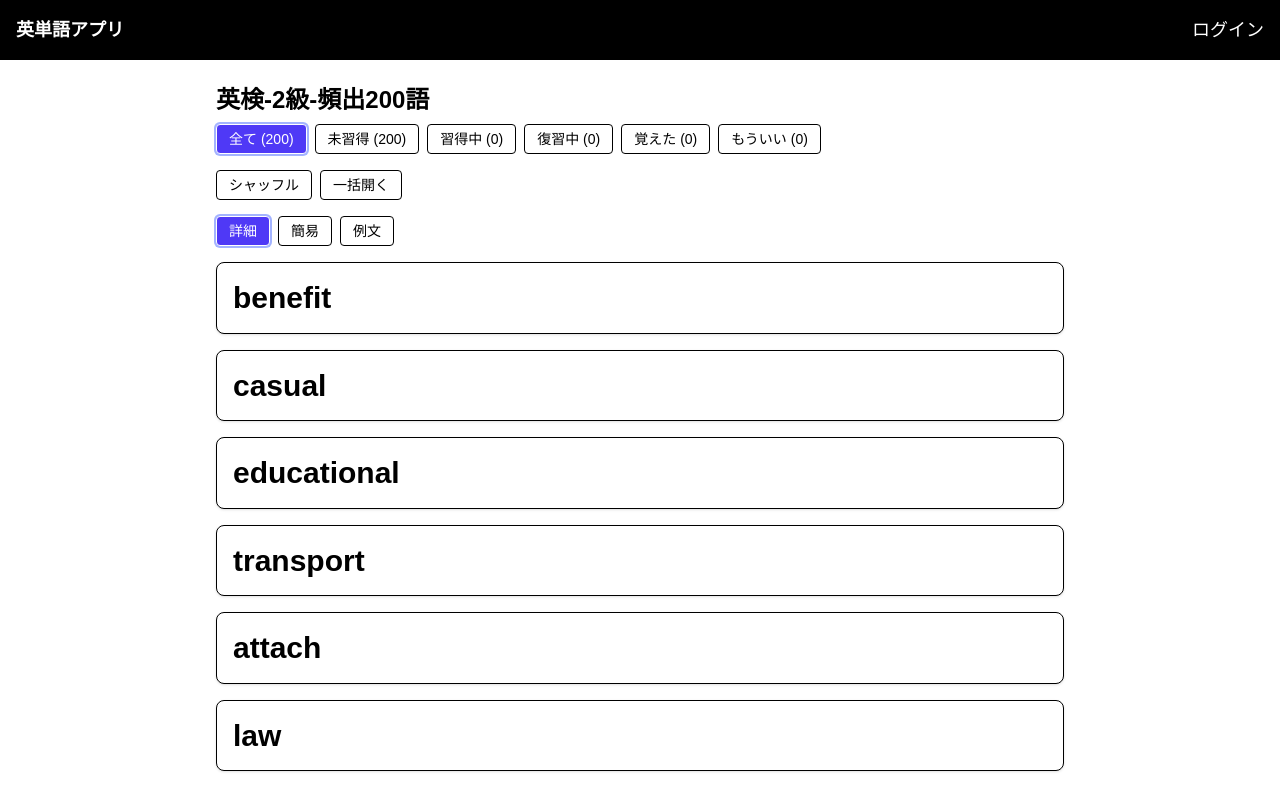
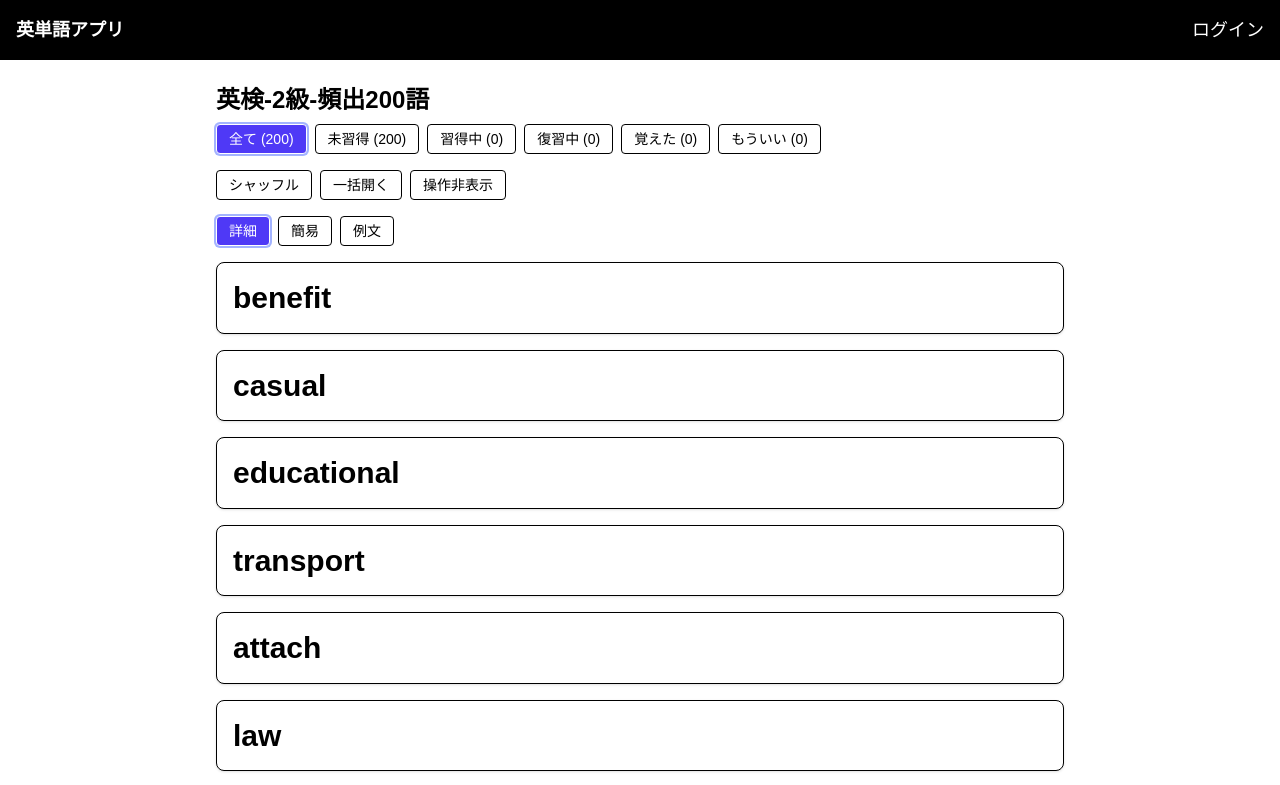
Before and after one commit to r77tchan/word, a Next.js app: page /list in a window 1280 px wide. Shown: the top 785 px of the page. Built offline with nearby package versions, Linux system fonts and the light colour scheme.

Commit message:
詳細展開時、操作ボタンを非表示にするオプション設定ボタンの追加

```diff
--- a/app/list/page.tsx
+++ b/app/list/page.tsx
@@ -239,6 +239,8 @@ type CardItemProps = {
   // 表示モード
   mode: DisplayMode;
   onChangeItemMode: (id: string, mode: DisplayMode) => void;
+  // 下部操作エリアの表示/非表示（グローバル制御）
+  showBottomControls?: boolean;
 };
 
 function CardItem({
@@ -253,6 +255,7 @@ function CardItem({
   onToggleSelect,
   mode,
   onChangeItemMode,
+  showBottomControls = true,
 }: CardItemProps) {
   const pointerDownRef = React.useRef<{ x: number; y: number } | null>(null);
 
@@ -484,6 +487,7 @@ function CardItem({
           )}
 
           {/* 下部操作エリア: 左=閉じる, 中=モードボタン, 右=ステータス */}
+          {showBottomControls && (
             <div className="mt-3 flex flex-col gap-2 sm:flex-row sm:items-center sm:justify-between">
               <div className="flex items-center gap-2">
                 <button
@@ -499,30 +503,26 @@ function CardItem({
                   閉じる
                 </button>
 
-              {/* 個別モード切替ボタン */}
+                {/* 個別モード切替ボタン（※一括移動モード中は非表示） */}
+                {!bulkMoveMode && (
                   <div className="flex items-center gap-1">
                     <ModeButton
                       label="詳細"
                       isActive={mode === "detail"}
-                  onClick={() =>
-                    !bulkMoveMode && onChangeItemMode(item.id, "detail")
-                  }
+                      onClick={() => onChangeItemMode(item.id, "detail")}
                     />
                     <ModeButton
                       label="簡易"
                       isActive={mode === "simple"}
-                  onClick={() =>
-                    !bulkMoveMode && onChangeItemMode(item.id, "simple")
-                  }
+                      onClick={() => onChangeItemMode(item.id, "simple")}
                     />
                     <ModeButton
                       label="例文"
                       isActive={mode === "examples"}
-                  onClick={() =>
-                    !bulkMoveMode && onChangeItemMode(item.id, "examples")
-                  }
+                      onClick={() => onChangeItemMode(item.id, "examples")}
                     />
                   </div>
+                )}
               </div>
 
               <div className="flex items-center gap-2">
@@ -565,6 +565,7 @@ function CardItem({
                 </select>
               </div>
             </div>
+          )}
         </div>
       )}
     </li>
@@ -590,6 +591,8 @@ export default function ListPage() {
   const [itemDisplayModes, setItemDisplayModes] = useState<
     Record<string, DisplayMode>
   >({});
+  // 下部操作エリアの表示/非表示（グローバル）
+  const [showBottomControls, setShowBottomControls] = useState<boolean>(true);
 
   // open only — 再タップで閉じないようにする
   const toggleReveal = useCallback((id: string) => {
@@ -872,10 +875,23 @@ export default function ListPage() {
               {bulkMoveMode ? "一括移動モード終了" : "一括移動"}
             </button>
           )}
+          {/* 新しいトグルボタン：常に表示（※一括移動モード中は非表示）。一括移動がある場合はその右側に並ぶ */}
+          {!bulkMoveMode && (
+            <button
+              className="bg-background border-foreground hover:bg-gray-back rounded border px-3 py-1 text-sm select-none hover:cursor-pointer active:scale-105 active:border-white active:bg-amber-200 active:ring-2 active:ring-indigo-300"
+              onClick={() => setShowBottomControls((v) => !v)}
+              aria-pressed={showBottomControls}
+              aria-label="下部操作の表示切替"
+              title="開いたカードの下部操作（閉じる・モード・状態）を表示/非表示"
+            >
+              {showBottomControls ? "操作非表示" : "操作表示"}
+            </button>
+          )}
           {/* 非表示カウントは表示していません（要望により非表示） */}
         </div>
 
-        {/* 表示モードトグル（フィルタボタンと同じスタイル） */}
+        {/* 表示モードトグル（フィルタボタンと同じスタイル）※一括移動モード中は非表示 */}
+        {!bulkMoveMode && (
           <div className="mb-4 flex flex-wrap items-center gap-2">
             <ModeButton
               label="詳細"
@@ -902,6 +918,7 @@ export default function ListPage() {
               }}
             />
           </div>
+        )}
 
         {/* リスト間隔をモバイルでやや詰める */}
         <ul className="space-y-3 sm:space-y-4">
@@ -922,6 +939,7 @@ export default function ListPage() {
                 onChangeItemMode={(id, m) =>
                   setItemDisplayModes((prev) => ({ ...prev, [id]: m }))
                 }
+                showBottomControls={showBottomControls}
               />
             ))
           ) : (
```
Lines whose indentation alone changed are shown as unchanged.
